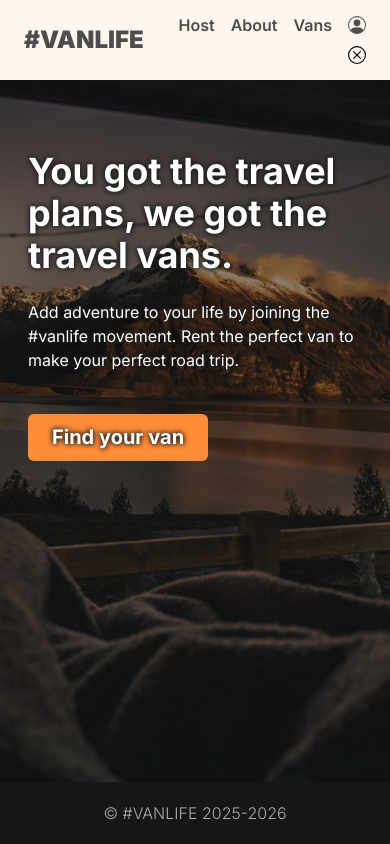
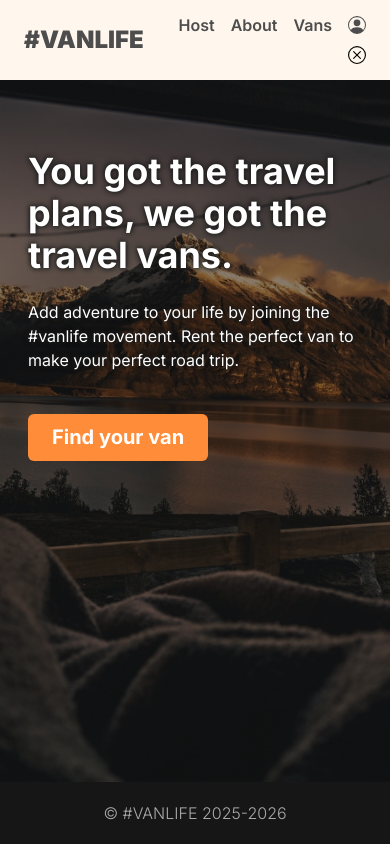
Before and after one commit to elisethewizard/vanlife, a Next.js app: page / in a window 390 px wide. Built offline with nearby package versions, Linux system fonts and the light colour scheme.

Commit message:
made link on home page have text-shadow only on tablet and wider

```diff
--- a/app/style/global.css
+++ b/app/style/global.css
@@ -327,6 +327,7 @@ footer {
     font-size: 1.25rem; /* 20px */
     cursor: pointer;
     transition: all 0.25s ease-in-out;
+    text-shadow: none;
 }
 
 .home-container a:hover {
@@ -458,6 +459,7 @@ footer {
         margin-top: 1.3em;
         text-decoration: underline;
         padding-left: 0;
+        text-shadow: inherit;
     }
 
     .home-container a:hover {
```
